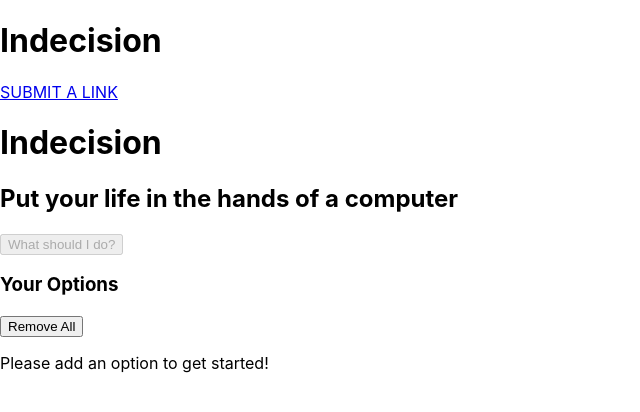
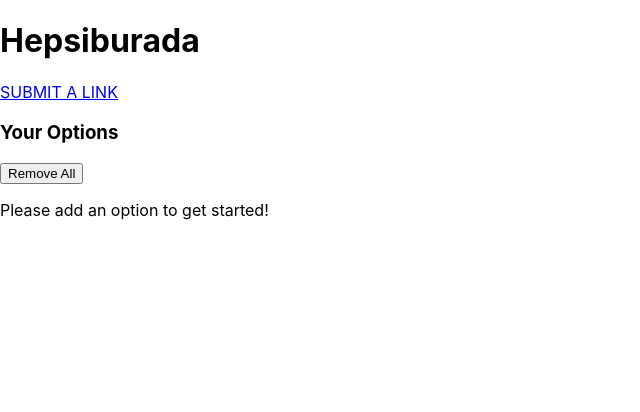
Before and after one commit to dorukucak/voteAndSort, a React (Create React App) app: page / in a window 1280 px wide. Shown: the top 412 px of the page, without its empty margins (0-640 px from the left). Built offline with nearby package versions, Linux system fonts and the light colour scheme.

Commit message:
functional OK

```diff
--- a/src/App.js
+++ b/src/App.js
@@ -39,7 +39,6 @@
     }));
   };
 
-
   componentDidMount() {
     try {
       const json = localStorage.getItem('options');
@@ -71,7 +70,6 @@
                 <Main {...this.state}
                 handleDeleteOptions={this.handleDeleteOptions}
                 handleDeleteOption={this.handleDeleteOption}
-
                 />} exact={true} />
               <Route path="/create"  render={() => <AddLinkPage {...this.state} handleAddOption={this.handleAddOption} />}/>
           </Switch>
@@ -148,7 +146,7 @@
 );
 
 Header.defaultProps = {
-  title: 'Indecision'
+  title: 'Hepsiburada'
 };
 
 const Option = (props) => (
@@ -212,15 +210,10 @@
 
     return (
       <div>
-      <NavLink to="/create" activeClassName="is-active">SUBMIT A LINK</NavLink>
-        <Header subtitle={subtitle} />
+
         <div className='container'>
-
-        <Action
-        hasOptions={this.props.options.length > 0}
-        handlePick={this.props.handlePick}
-      />
-      <div className='widget'>
+        <NavLink to="/create" activeClassName="is-active">SUBMIT A LINK</NavLink>
+        <div className='widget'>
       <Options
       options={this.props.options}
       handleDeleteOptions={this.props.handleDeleteOptions}
```
